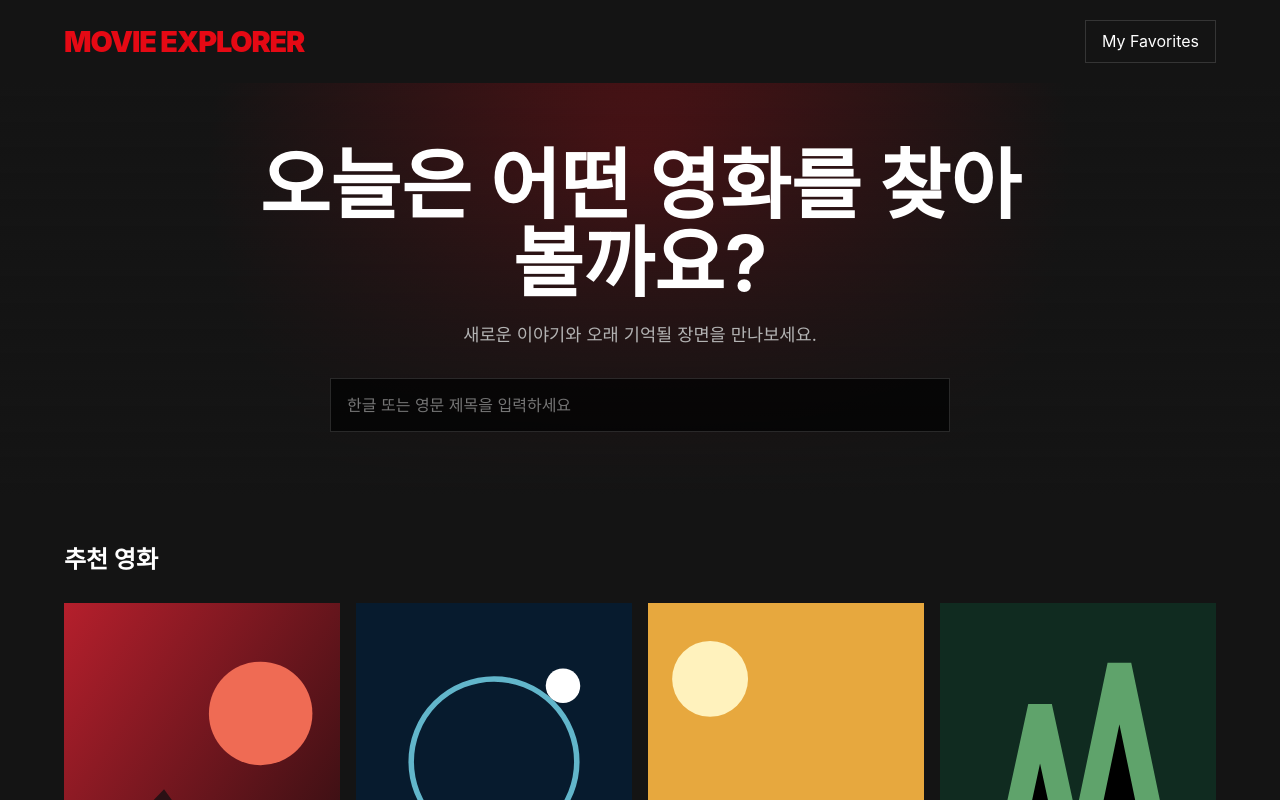
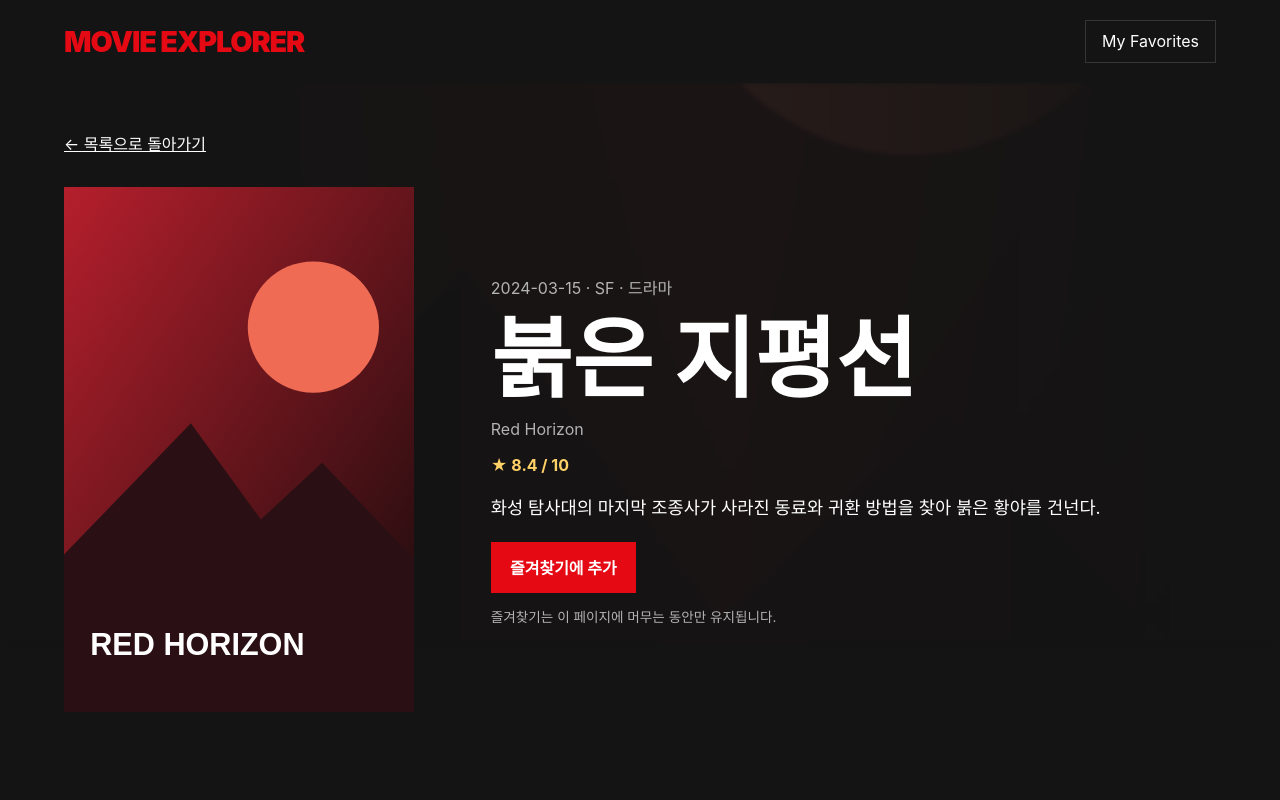
Before and after one commit to kjh9211/dhsms-movie_explorer, a React (Vite) app: page /movies/1 in a window 1280 px wide. Shown: the top 800 px of the page. Built offline with nearby package versions, Linux system fonts and the light colour scheme.

Commit message:
feat: complete day 1 movie explorer prototype

```diff
--- a/src/App.css
+++ b/src/App.css
@@ -1,5 +1,5 @@
 .app-header { display:flex; align-items:center; justify-content:space-between; max-width:var(--content-max-width); margin:auto; padding:1.25rem 5%; }
-.logo { color:var(--color-accent); font-size:clamp(1.25rem,3vw,1.8rem); font-weight:900; letter-spacing:-.04em; }
+.logo { color:var(--color-accent); font-size:clamp(1.25rem,3vw,1.8rem); font-weight:900; letter-spacing:-.04em; text-decoration:none; }
 .secondary-button { border:1px solid var(--color-border); background:transparent; color:white; padding:.65rem 1rem; cursor:pointer; }
 .hero { min-height:45vh; display:grid; place-content:center; padding:4rem 5%; text-align:center; background:linear-gradient(rgba(20,20,20,.2),var(--color-background)),radial-gradient(circle at 50% 20%,#5d1115,#141414 60%); }
 .hero h1 { max-width:800px; margin:0 auto 1rem; font-size:clamp(2.2rem,7vw,4.8rem); line-height:1.02; }
@@ -12,10 +12,13 @@
 .empty-state { padding:5rem 1rem; border:1px solid var(--color-border); text-align:center; color:var(--color-text-secondary); }.empty-state strong { color:white; font-size:1.4rem; }.empty-state button { border:0; background:var(--color-accent); color:white; padding:.8rem 1.2rem; cursor:pointer; }
 .movie-grid { display:grid; grid-template-columns:repeat(4,1fr); gap:1.5rem 1rem; }
 .movie-card { min-width:0; background:var(--color-surface); transition:transform .2s,filter .2s; }
+.movie-card a { display:block; color:inherit; text-decoration:none; }
 .movie-card:hover { transform:scale(1.03); filter:brightness(1.15); }
 .movie-card img { display:block; width:100%; aspect-ratio:2/3; object-fit:cover; }
 .movie-info { padding:1rem; }.movie-info h3,.movie-info p { margin:.25rem 0; }.movie-info>p { color:var(--color-text-secondary); }.movie-meta { display:flex; justify-content:space-between; margin-top:.8rem; }.movie-meta span:last-child { color:#ffd166; }.genres { font-size:.85rem; }
 .sr-only { position:absolute; width:1px; height:1px; padding:0; margin:-1px; overflow:hidden; clip:rect(0,0,0,0); white-space:nowrap; border:0; }
+.detail-page { position:relative; min-height:calc(100vh - 80px); overflow:hidden; }.detail-backdrop { position:absolute; inset:0 0 auto; height:70vh; background-size:cover; background-position:center; opacity:.35; filter:blur(2px); }.detail-content { position:relative; max-width:var(--content-max-width); margin:auto; padding:3rem 5% 6rem; }.back-link { display:inline-block; margin-bottom:2rem; color:white; }.detail-grid { display:grid; grid-template-columns:minmax(220px,350px) 1fr; gap:clamp(2rem,6vw,5rem); align-items:center; }.detail-grid>img { width:100%; aspect-ratio:2/3; object-fit:cover; }.detail-grid h1 { margin:.2rem 0; font-size:clamp(2.5rem,7vw,5.5rem); line-height:1; }.eyebrow,.original-title,.state-note { color:var(--color-text-secondary); }.rating { color:#ffd166; font-weight:700; }.overview { max-width:700px; font-size:1.1rem; line-height:1.8; }.accent-button { display:inline-block; border:0; background:var(--color-accent); color:white; padding:.85rem 1.2rem; font-weight:700; text-decoration:none; cursor:pointer; }.state-note { font-size:.85rem; }.not-found { min-height:70vh; display:grid; place-content:center; justify-items:center; padding:3rem; text-align:center; }.not-found strong { color:var(--color-accent); font-size:clamp(5rem,18vw,11rem); line-height:1; }
+a:focus-visible,button:focus-visible,input:focus-visible { outline:3px solid white; outline-offset:4px; }
 @media(max-width:900px){.movie-grid{grid-template-columns:repeat(3,1fr)}}
-@media(max-width:700px){.movie-grid{grid-template-columns:repeat(2,1fr)}.search-box{flex-direction:column;gap:.5rem}.search-box button{padding:1rem}}
+@media(max-width:700px){.movie-grid{grid-template-columns:repeat(2,1fr)}.search-box{flex-direction:column;gap:.5rem}.search-box button{padding:1rem}.detail-grid{grid-template-columns:1fr}.detail-grid>img{max-width:300px}.detail-backdrop{height:50vh}}
 @media(max-width:420px){.movie-grid{grid-template-columns:1fr}}
--- a/src/App.tsx
+++ b/src/App.tsx
@@ -1,14 +1,8 @@
 import './App.css'
-import { useState } from 'react'
-import { Header } from './components/Header'
-import { SearchBar } from './components/SearchBar'
-import { MovieGrid } from './components/MovieGrid'
-import { movies } from './data/movies'
-function App(){
- const [searchTerm,setSearchTerm]=useState('')
- const normalizedSearchTerm=searchTerm.trim().toLowerCase()
- const filteredMovies=movies.filter(movie=>`${movie.title} ${movie.originalTitle}`.toLowerCase().includes(normalizedSearchTerm))
- const resetSearch=()=>setSearchTerm('')
- return <div><Header/><main><section className="hero"><div><h1>오늘은 어떤 영화를 찾아볼까요?</h1><p>새로운 이야기와 오래 기억될 장면을 만나보세요.</p><SearchBar value={searchTerm} onChange={setSearchTerm} onReset={resetSearch}/></div></section><section className="content"><div className="section-heading"><div><h2>{normalizedSearchTerm?`“${searchTerm.trim()}” 검색 결과`:'추천 영화'}</h2>{normalizedSearchTerm&&<p>{filteredMovies.length}개의 영화를 찾았습니다.</p>}</div></div>{filteredMovies.length>0?<MovieGrid movies={filteredMovies}/>:<div className="empty-state"><strong>검색 결과가 없습니다.</strong><p>다른 검색어를 입력해보세요.</p><button type="button" onClick={resetSearch}>검색 초기화</button></div>}</section></main></div>
-}
+import { Route,Routes } from 'react-router-dom'
+import { Layout } from './components/Layout'
+import { HomePage } from './pages/HomePage'
+import { MovieDetailPage } from './pages/MovieDetailPage'
+import { NotFoundPage } from './pages/NotFoundPage'
+function App(){return <Layout><Routes><Route path="/" element={<HomePage/>}/><Route path="/movies/:movieId" element={<MovieDetailPage/>}/><Route path="*" element={<NotFoundPage/>}/></Routes></Layout>}
 export default App
--- a/src/components/Header.tsx
+++ b/src/components/Header.tsx
@@ -1 +1,2 @@
-export function Header(){return <header className="app-header"><div className="logo">MOVIE EXPLORER</div><button className="secondary-button" type="button">My Favorites</button></header>}
+import { Link } from 'react-router-dom'
+export function Header(){return <header className="app-header"><Link className="logo" to="/">MOVIE EXPLORER</Link><button className="secondary-button" type="button">My Favorites</button></header>}
--- /dev/null
+++ b/src/components/Layout.tsx
@@ -0,0 +1,4 @@
+import type { ReactNode } from 'react'
+import { Header } from './Header'
+interface LayoutProps { children:ReactNode }
+export function Layout({children}:LayoutProps){return <div><Header/><main>{children}</main></div>}
--- a/src/components/MovieCard.tsx
+++ b/src/components/MovieCard.tsx
@@ -1,3 +1,4 @@
 import type { Movie } from '../types/movie'
+import { Link } from 'react-router-dom'
 interface MovieCardProps { movie: Movie }
-export function MovieCard({movie}:MovieCardProps){return <article className="movie-card"><img src={movie.posterUrl} alt={`${movie.title} 포스터`}/><div className="movie-info"><h3>{movie.title}</h3><p>{movie.originalTitle}</p><div className="movie-meta"><span>{movie.releaseDate.slice(0,4)}</span><span>★ {movie.rating}</span></div><p className="genres">{movie.genres.slice(0,2).join(' · ')}</p></div></article>}
+export function MovieCard({movie}:MovieCardProps){return <article className="movie-card"><Link to={`/movies/${movie.id}`} aria-label={`${movie.title} 상세보기`}><img src={movie.posterUrl} alt={`${movie.title} 포스터`}/><div className="movie-info"><h3>{movie.title}</h3><p>{movie.originalTitle}</p><div className="movie-meta"><span>{movie.releaseDate.slice(0,4)}</span><span>★ {movie.rating}</span></div><p className="genres">{movie.genres.slice(0,2).join(' · ')}</p></div></Link></article>}
--- a/src/main.tsx
+++ b/src/main.tsx
@@ -1,5 +1,6 @@
 import { StrictMode } from 'react'
 import { createRoot } from 'react-dom/client'
+import { BrowserRouter } from 'react-router-dom'
 import App from './App'
 import './index.css'
-createRoot(document.getElementById('root')!).render(<StrictMode><App /></StrictMode>)
+createRoot(document.getElementById('root')!).render(<StrictMode><BrowserRouter><App /></BrowserRouter></StrictMode>)
--- /dev/null
+++ b/src/pages/HomePage.tsx
@@ -0,0 +1,5 @@
+import { useState } from 'react'
+import { SearchBar } from '../components/SearchBar'
+import { MovieGrid } from '../components/MovieGrid'
+import { movies } from '../data/movies'
+export function HomePage(){const [searchTerm,setSearchTerm]=useState('');const normalizedSearchTerm=searchTerm.trim().toLowerCase();const filteredMovies=movies.filter(movie=>`${movie.title} ${movie.originalTitle}`.toLowerCase().includes(normalizedSearchTerm));const resetSearch=()=>setSearchTerm('');return <><section className="hero"><div><h1>오늘은 어떤 영화를 찾아볼까요?</h1><p>새로운 이야기와 오래 기억될 장면을 만나보세요.</p><SearchBar value={searchTerm} onChange={setSearchTerm} onReset={resetSearch}/></div></section><section className="content"><div className="section-heading"><div><h2>{normalizedSearchTerm?`“${searchTerm.trim()}” 검색 결과`:'추천 영화'}</h2>{normalizedSearchTerm&&<p>{filteredMovies.length}개의 영화를 찾았습니다.</p>}</div></div>{filteredMovies.length>0?<MovieGrid movies={filteredMovies}/>:<div className="empty-state"><strong>검색 결과가 없습니다.</strong><p>다른 검색어를 입력해보세요.</p><button type="button" onClick={resetSearch}>검색 초기화</button></div>}</section></>}
--- /dev/null
+++ b/src/pages/MovieDetailPage.tsx
@@ -0,0 +1,5 @@
+import { useState } from 'react'
+import { Link,useParams } from 'react-router-dom'
+import { movies } from '../data/movies'
+import { NotFoundPage } from './NotFoundPage'
+export function MovieDetailPage(){const {movieId}=useParams();const movie=movies.find(item=>item.id===Number(movieId));const [isFavorite,setIsFavorite]=useState(false);if(!movie)return <NotFoundPage message="해당 영화를 찾을 수 없습니다."/>;return <section className="detail-page"><div className="detail-backdrop" style={{backgroundImage:`linear-gradient(90deg,#141414 15%,rgba(20,20,20,.75),#141414),url(${movie.posterUrl})`}}/><div className="detail-content"><Link className="back-link" to="/">← 목록으로 돌아가기</Link><div className="detail-grid"><img src={movie.posterUrl} alt={`${movie.title} 포스터`}/><div><p className="eyebrow">{movie.releaseDate} · {movie.genres.join(' · ')}</p><h1>{movie.title}</h1><p className="original-title">{movie.originalTitle}</p><p className="rating">★ {movie.rating} / 10</p><p className="overview">{movie.overview}</p><button className="accent-button" type="button" onClick={()=>setIsFavorite(!isFavorite)}>{isFavorite?'즐겨찾기 해제':'즐겨찾기에 추가'}</button><p className="state-note">즐겨찾기는 이 페이지에 머무는 동안만 유지됩니다.</p></div></div></div></section>}
--- /dev/null
+++ b/src/pages/NotFoundPage.tsx
@@ -0,0 +1,3 @@
+import { Link } from 'react-router-dom'
+interface NotFoundPageProps { message?:string }
+export function NotFoundPage({message='요청하신 페이지를 찾을 수 없습니다.'}:NotFoundPageProps){return <section className="not-found"><strong>404</strong><h1>찾을 수 없습니다</h1><p>{message}</p><Link className="accent-button" to="/">홈으로 이동</Link></section>}
```
Also changed, not shown: package.json (+23 -3 lines), 1 other file (tests, documents, lock files or other folders).
